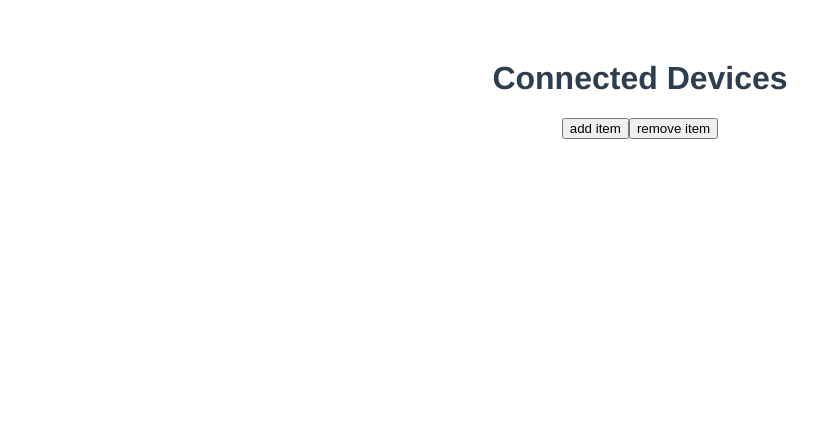
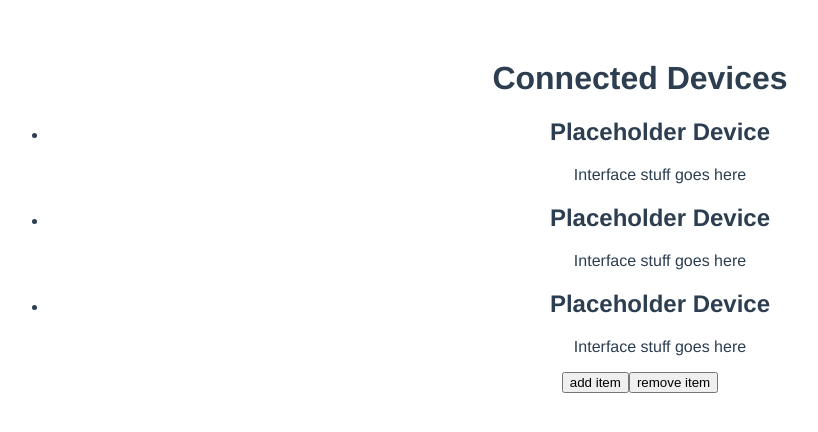
Before and after one commit to trilloop-software/openlink, a Vue app in the folder client/: page / in a window 1280 px wide. Shown: the top 432 px of the page, without its empty margins (0-818 px from the left). Built offline with nearby package versions, Linux system fonts and the light colour scheme.

Commit message:
Placeholder Device Interfaces
Everything so far is dummy data and placeholder GUI

-DeviceManager.vue dynamically displays and manages the full list of device interfaces
-DeviceInterface.vue provides all the GUI functionality for a single device

```diff
--- /dev/null
+++ b/client/src/components/DeviceInterface.vue
@@ -0,0 +1,7 @@
+<template>
+    <div>
+        <h2>Placeholder Device</h2>
+        <p>Interface stuff goes here</p>
+    </div>
+
+</template>
--- a/client/src/components/DeviceManager.vue
+++ b/client/src/components/DeviceManager.vue
@@ -1,7 +1,11 @@
 <template>
     <div>
         <h1>Connected Devices</h1>
-        <ul id="dynamic-list"></ul>
+        <ul id="dynamic-list">
+          <li v-for="device in devices" :key="device.IP">
+            <DeviceInterface/>
+          </li>
+        </ul>
 
         <button v-on:click="addItem()">add item</button>
         <button v-on:click="removeItem()">remove item</button>
@@ -10,15 +14,18 @@
 </template>
 
 <script>
+import DeviceInterface from './DeviceInterface.vue'
+
 export default {
   name: 'DeviceManager',
   // define methods under the `methods` object
   methods: {
     addItem: function (){
         var ul = document.getElementById("dynamic-list");
-        var li = document.createElement("li");
-        li.setAttribute('id','New Device');
-        li.appendChild(document.createTextNode('New Device'));
+        var li = document.createElement("DeviceInterface");
+        //var li = document.createElement("li");
+        //li.setAttribute('id','New Device');
+        //li.appendChild(document.createTextNode('New Device'));
         ul.appendChild(li);
     },
     removeItem: function (){
@@ -26,6 +33,19 @@ export default {
         var item = document.getElementById('New Device');
         ul.removeChild(item);
     }
+  },
+  components: {
+    DeviceInterface
+  },
+  data(){
+    return{
+      devices:
+      [
+        {IP:"0", name:"Placeholder Device"},
+        {IP:"1", name:"Placeholder Device"},
+        {IP:"2", name:"Placeholder Device"},
+      ]
+    }
   }
 }
 
```
